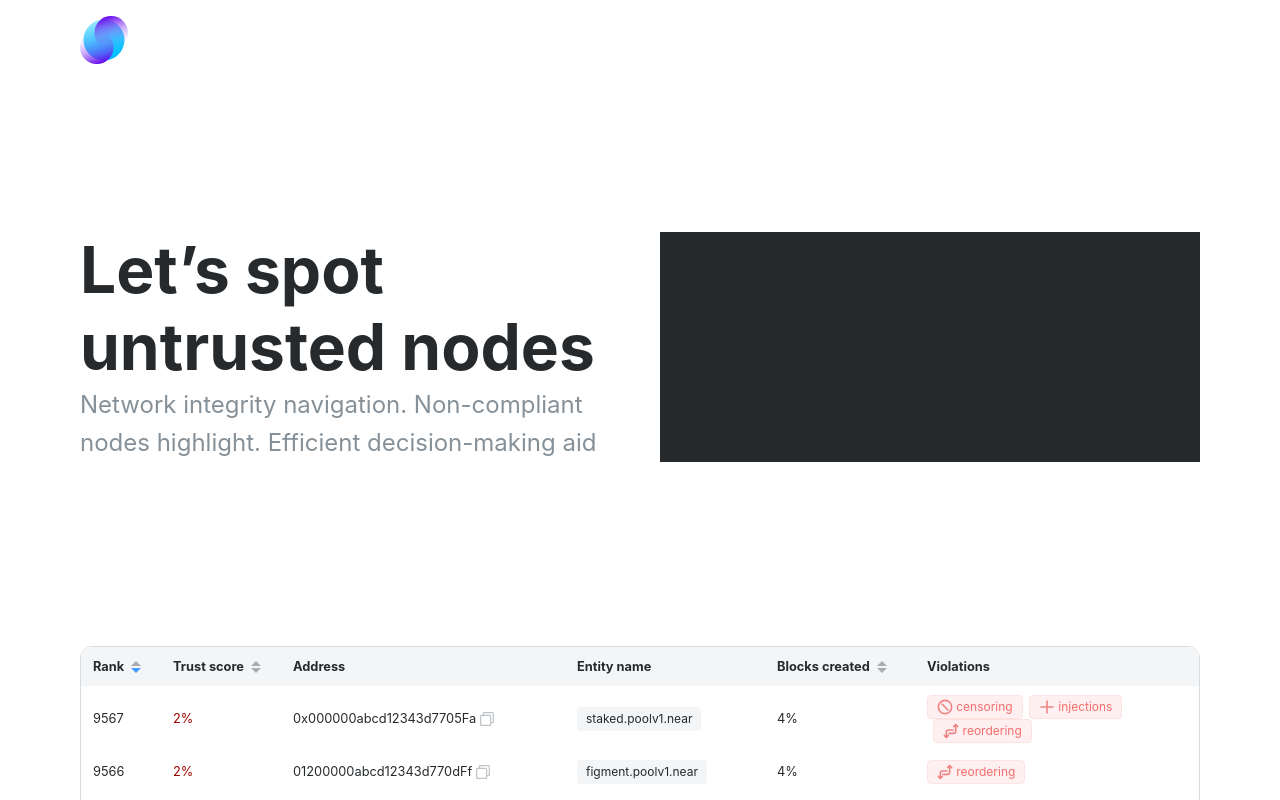
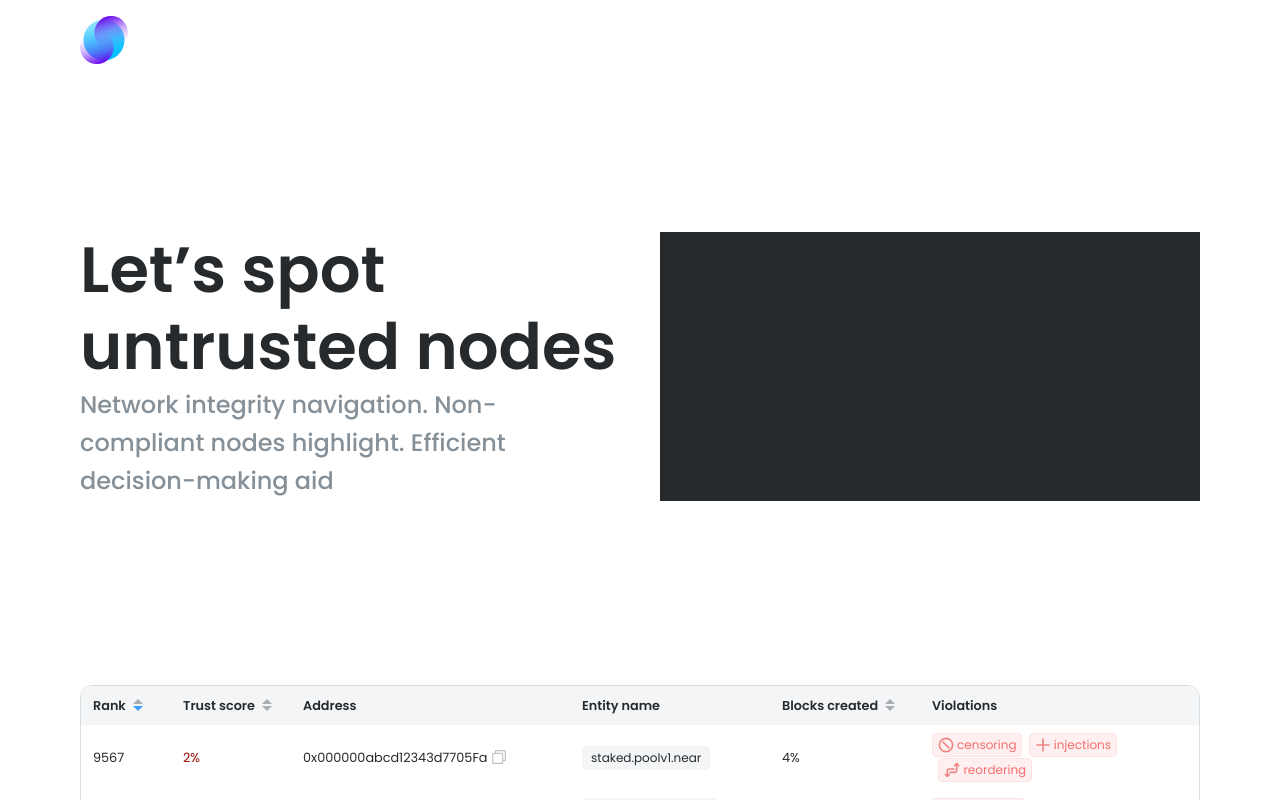
Before and after one commit to Kagameow/guardian-dashboard, a Vue app: page / in a window 1280 px wide. Shown: the top 800 px of the page. Built offline with nearby package versions, Linux system fonts and the light colour scheme.

Commit message:
uploaded font from design

```diff
--- a/index.html
+++ b/index.html
@@ -1,13 +1,16 @@
 <!DOCTYPE html>
 <html lang="en">
   <head>
-    <meta charset="UTF-8">
-    <link rel="icon" href="/favicon.ico">
-    <meta name="viewport" content="width=device-width, initial-scale=1.0">
-    <title>Vite App</title>
+      <link href="https://fonts.googleapis.com" rel="preconnect">
+      <link crossorigin href="https://fonts.gstatic.com" rel="preconnect">
+      <link href="https://fonts.googleapis.com/css2?family=Poppins:ital,wght@0,400;0,500;0,600;1,500&display=swap" rel="stylesheet">
+      <meta charset="UTF-8">
+      <link href="/favicon.ico" rel="icon">
+      <meta content="width=device-width, initial-scale=1.0" name="viewport">
+      <title>Guardian Dashboard</title>
   </head>
   <body>
     <div id="app"></div>
-    <script type="module" src="/src/main.js"></script>
+    <script src="/src/main.js" type="module"></script>
   </body>
 </html>
--- a/src/assets/base.css
+++ b/src/assets/base.css
@@ -42,7 +42,7 @@
 *::after {
   box-sizing: border-box;
   margin: 0;
-  font-weight: normal;
+  font-weight: 400;
 }
 
 body {
@@ -50,7 +50,7 @@ body {
   background: var(--color-background);
   transition: color 0.5s, background-color 0.5s;
   line-height: 1.6;
-  font-family: Inter, -apple-system, BlinkMacSystemFont, 'Segoe UI', Roboto, Oxygen, Ubuntu,
+  font-family: Poppins, Inter, -apple-system, BlinkMacSystemFont, 'Segoe UI', Roboto, Oxygen, Ubuntu,
     Cantarell, 'Fira Sans', 'Droid Sans', 'Helvetica Neue', sans-serif;
   font-size: 0.8rem;
   text-rendering: optimizeLegibility;
--- a/src/components/home/HomeContent.vue
+++ b/src/components/home/HomeContent.vue
@@ -25,12 +25,13 @@
   .home-content__text {
     h1 {
       font-size: 4rem;
-      font-weight: bold;
+      font-weight: 600;
       line-height: 120%;
       color: var(--color-heading);
     }
     h2 {
       font-size: 1.5rem;
+      font-weight: 500;
       color: var(--color-heading-mute);
     }
   }
--- a/src/components/home/HomeDashboard.vue
+++ b/src/components/home/HomeDashboard.vue
@@ -23,7 +23,7 @@ function percentToHSL(percent) {
       <el-table-column
         prop="rank"
         label="Rank"
-        width="80"
+        width="90"
         sortable
       />
       <el-table-column
@@ -116,7 +116,7 @@ function percentToHSL(percent) {
 
     thead {
       .cell {
-        font-weight: bold;
+        font-weight: 600;
       }
     }
 
@@ -149,6 +149,8 @@ function percentToHSL(percent) {
     }
 
     .home-dashboard__table-violation {
+      padding: 0.3rem 0.3rem;
+      font-weight: 500;
 
       .home-dashboard__table-violation-text{
         display: inline-block;
```
